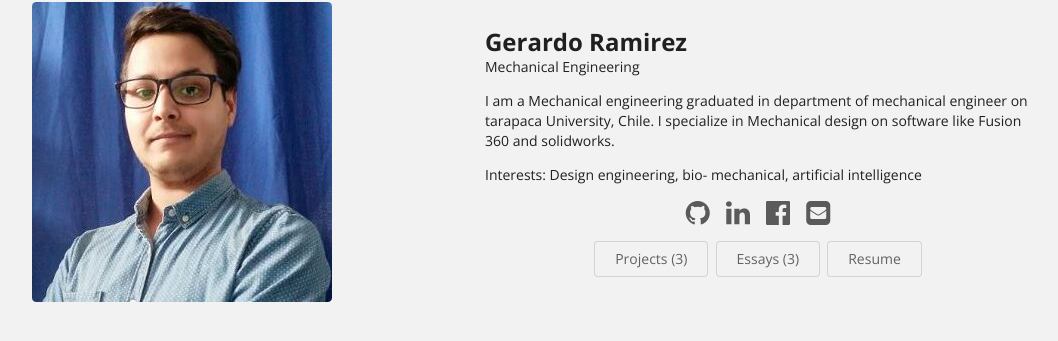
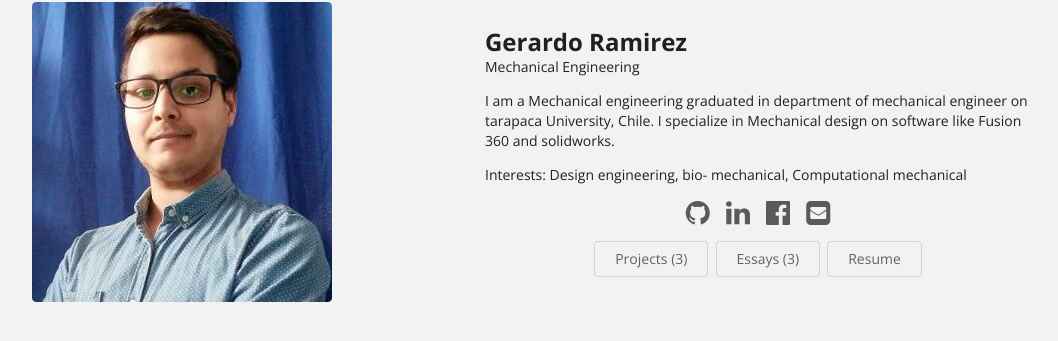
Before and after one commit to gerardormontt/gerardormontt.github.io, a Jekyll site: the page built from index.html, in a window 1280 px wide. Shown: the part 284-625 px from the top of the page, without its empty margins (169-1227 px from the left). Built offline with Jekyll 4.4.1, drawn with Linux system fonts in a browser that asks for light colours.

Commit message:
Update bio.json

```diff
--- a/_data/bio.json
+++ b/_data/bio.json
@@ -44,7 +44,7 @@
       ]
     },
     {
-      "name": "artificial intelligence",
+      "name": "Computational mechanical",
       "keywords": [
       ]
     }
```
